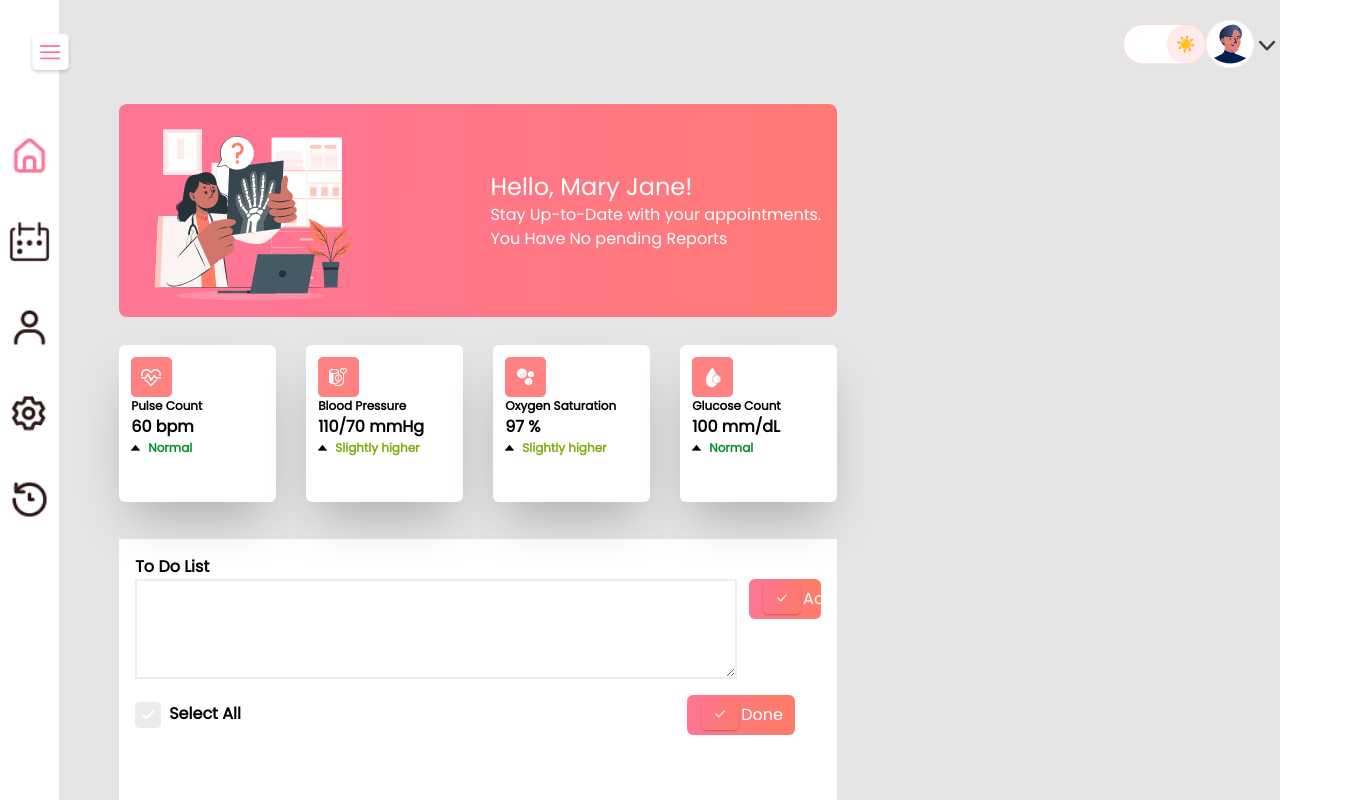
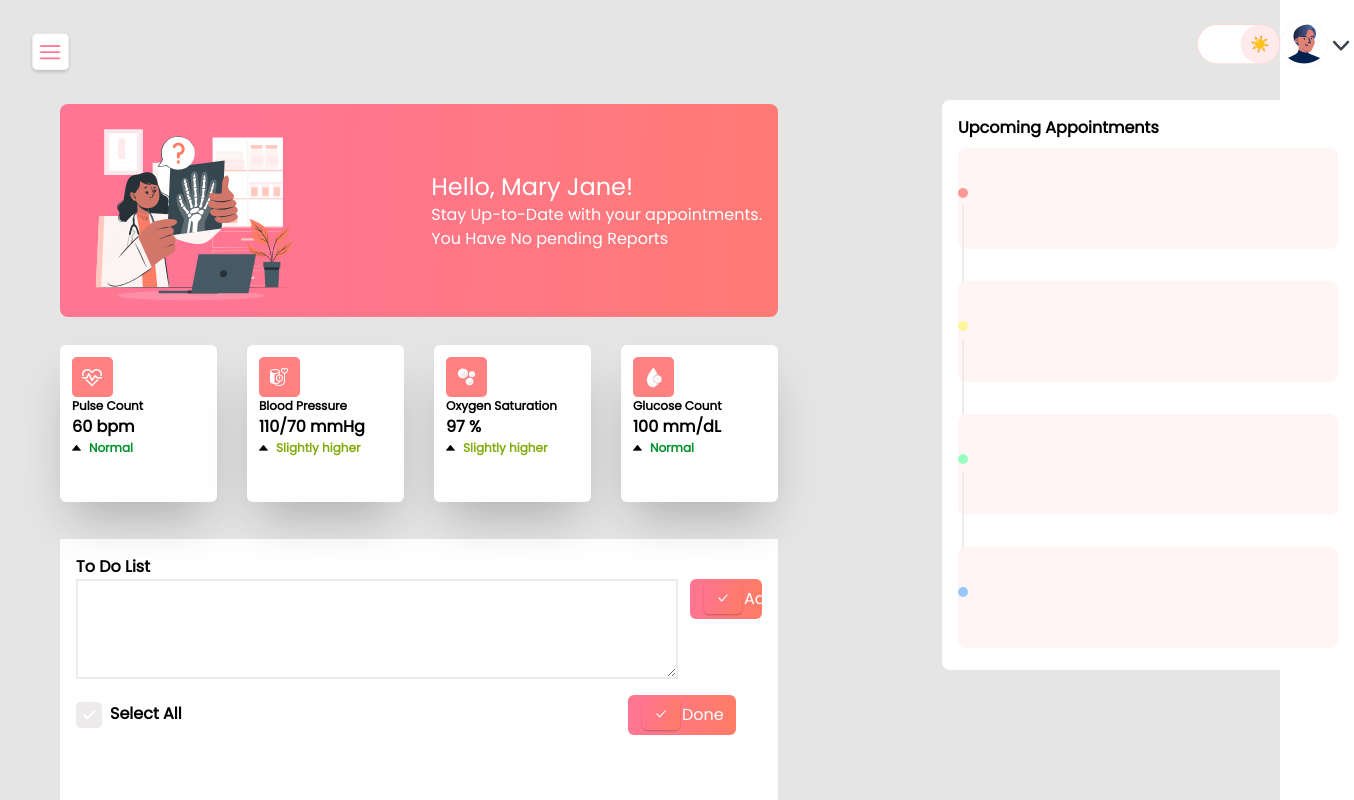
Before and after one commit to shihabsararrafid/task-02, a React (Create React App) app: page / in a window 1280 px wide. Shown: the top 800 px of the page, 1354 px wide, since content can reach past the window. Built offline with nearby package versions, Linux system fonts and the light colour scheme.

Commit message:
vertical line and circle added

```diff
--- a/src/Components/Appointment/AppointmentPart.js
+++ b/src/Components/Appointment/AppointmentPart.js
@@ -1,10 +1,12 @@
 import React from "react";
+import DetailAppointment from "./DetailAppointment";
 import Profile from "./Profile";
 
 const AppointmentPart = () => {
   return (
     <div className="ml-[164px] w-[452px] mt-5">
       <Profile></Profile>
+      <DetailAppointment></DetailAppointment>
     </div>
   );
 };
--- a/src/Components/Appointment/DetailAppointment.js
+++ b/src/Components/Appointment/DetailAppointment.js
@@ -0,0 +1,51 @@
+import React from "react";
+
+const DetailAppointment = () => {
+  return (
+    <div className="mt-8 h-[570px]  rounded-lg p-[16px] bg-white">
+      <h1 className="text-base  font-semibold">Upcoming Appointments</h1>
+      <div className="flex flex-col gap-y-[24px]">
+        <div className="mt-2 flex relative justify-center items-center ">
+          <div className="flex justify-center items-center flex-col absolute top-10 left-0">
+            <div className="w-[10px] mb-2   h-[10px]  rounded-full bg-[#FF9898]"></div>
+
+            <div className="border-[.5px]  h-[90px] w-[0px] border-[#EDEBEB]"></div>
+          </div>
+          <div className="bg-[#FFF5F5] w-[380px] rounded-lg h-[101px]">
+            <div></div>
+          </div>
+        </div>
+        <div className="mt-2  flex relative justify-center items-center ">
+          <div className="flex justify-center items-center flex-col absolute top-10 left-0">
+            <div className="w-[10px] mb-2   h-[10px]  rounded-full bg-[#FFF598]"></div>
+
+            <div className="border-[.5px]  h-[90px] w-[0px] border-[#EDEBEB]"></div>
+          </div>
+          <div className="bg-[#FFF5F5] w-[380px] rounded-lg h-[101px]">
+            <div></div>
+          </div>
+        </div>
+        <div className="mt-2  flex relative justify-center items-center ">
+          <div className="flex justify-center items-center flex-col absolute top-10 left-0">
+            <div className="w-[10px] mb-2   h-[10px]  rounded-full bg-[#98FFC1]"></div>
+
+            <div className="border-[.5px]  h-[90px] w-[0px] border-[#EDEBEB]"></div>
+          </div>
+          <div className="bg-[#FFF5F5] w-[380px] rounded-lg h-[101px]">
+            <div></div>
+          </div>
+        </div>
+        <div className="mt-2  flex relative justify-center items-center ">
+          <div className="flex justify-center items-center flex-col absolute top-10 left-0">
+            <div className="w-[10px] mb-2   h-[10px]  rounded-full bg-[#98C7FF]"></div>
+          </div>
+          <div className="bg-[#FFF5F5] w-[380px] rounded-lg h-[101px]">
+            <div></div>
+          </div>
+        </div>
+      </div>
+    </div>
+  );
+};
+
+export default DetailAppointment;
```
